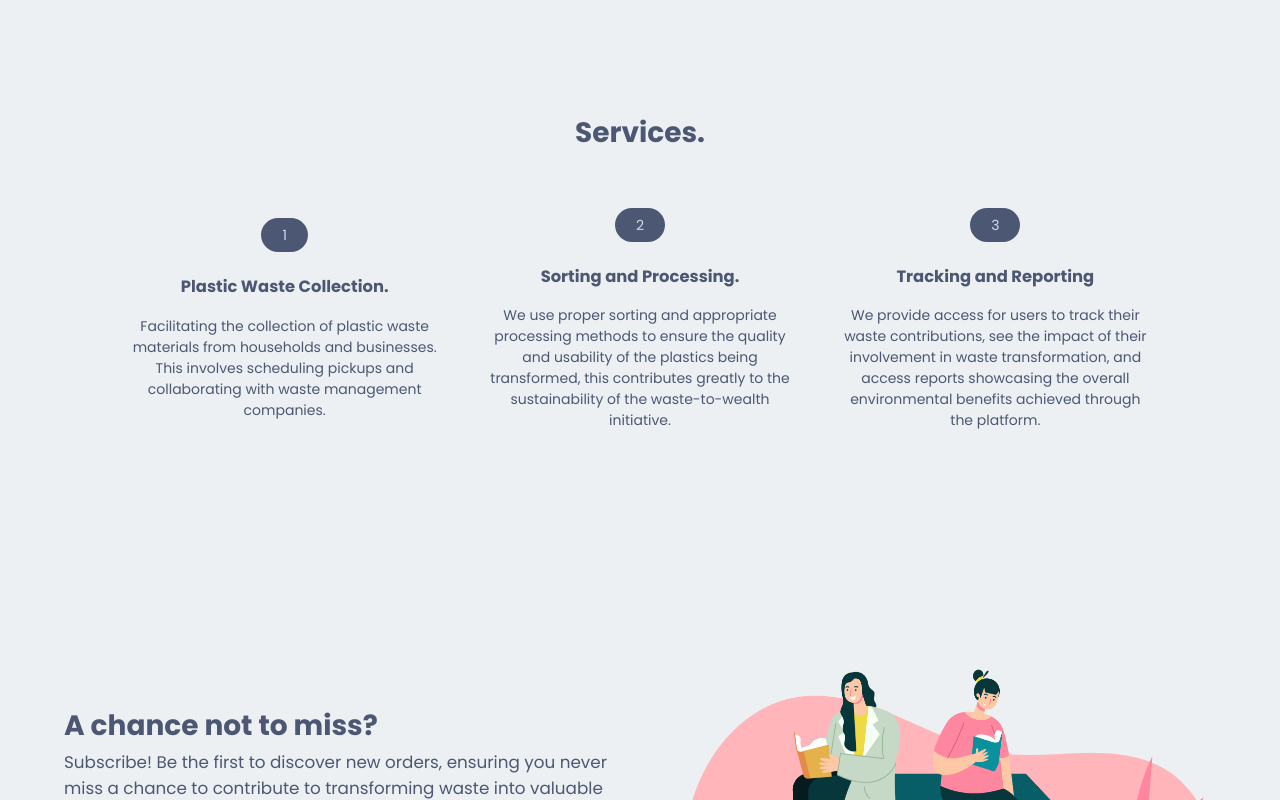
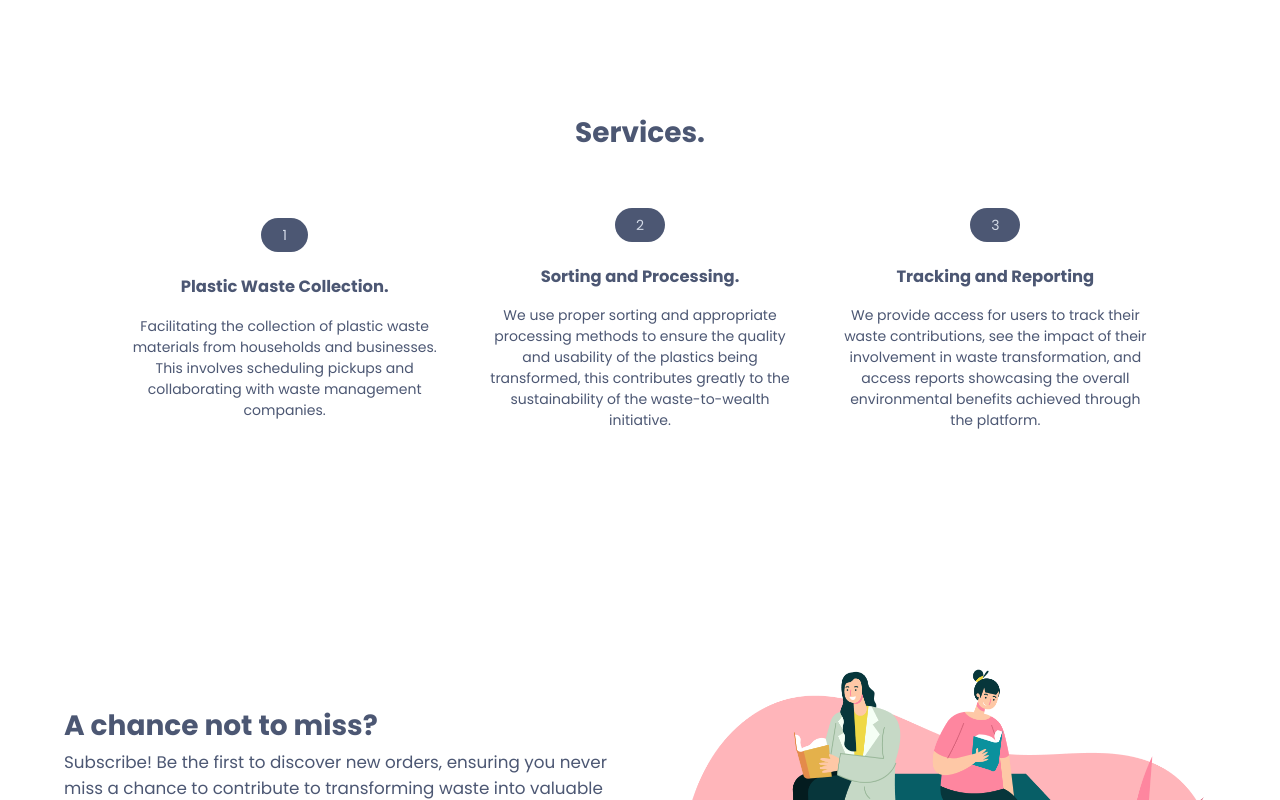
Before and after one commit to ameer017/avocet-frontend, a Next.js app: page / in a window 1280 px wide. Shown: the top 800 px of the page. Built offline with nearby package versions, Linux system fonts and the light colour scheme.

Commit message:
styles.css

```diff
--- a/styles/globals.css
+++ b/styles/globals.css
@@ -7,7 +7,7 @@
   --icons-bg-color: #e2e6e9;
   --shadow-dark-color: #d3dae7;
   --shadow-light-color: #fff;
-  --main-bg-color: #ecf0f3;
+  --main-bg-color: #fff;
 
 
   --box-shadow: 1rem 1rem 1rem var(--shadow-dark-color),
@@ -27,14 +27,3 @@ body {
   background-color: var(--main-bg-color);
   color: var(--icons-color);
 }
-
-
-/* @media (prefers-color-scheme: dark) {
-  html {
-    color-scheme: dark;
-  }
-  body {
-    color: white;
-    background: black;
-  }
-} */
```
